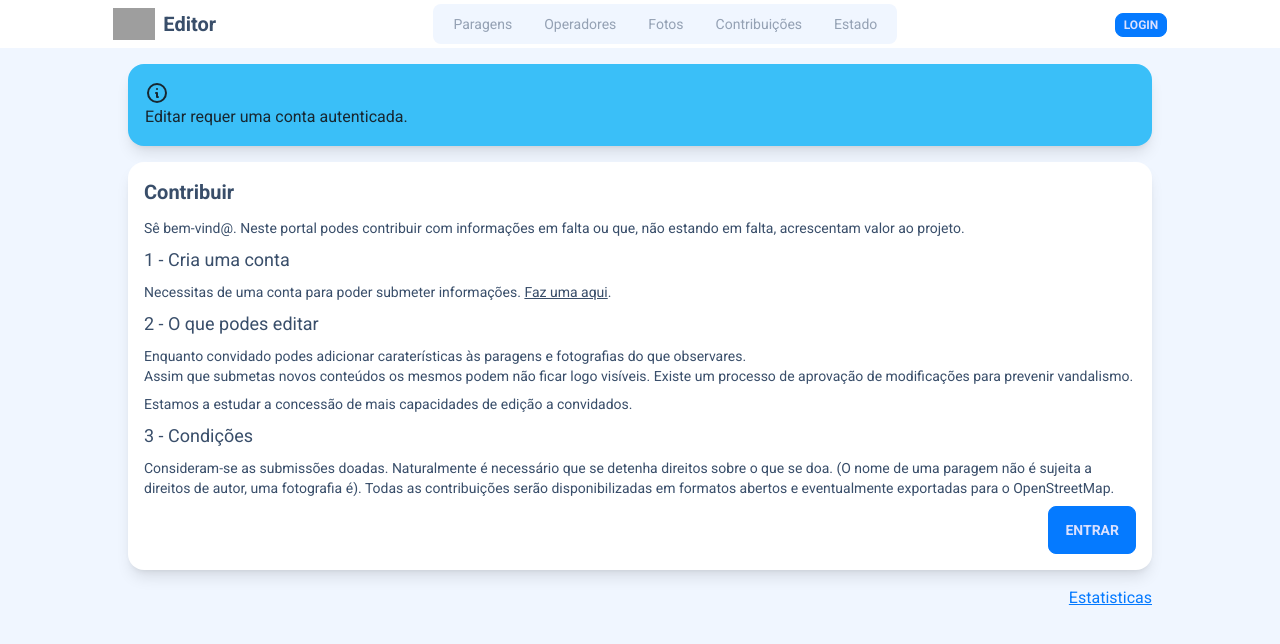
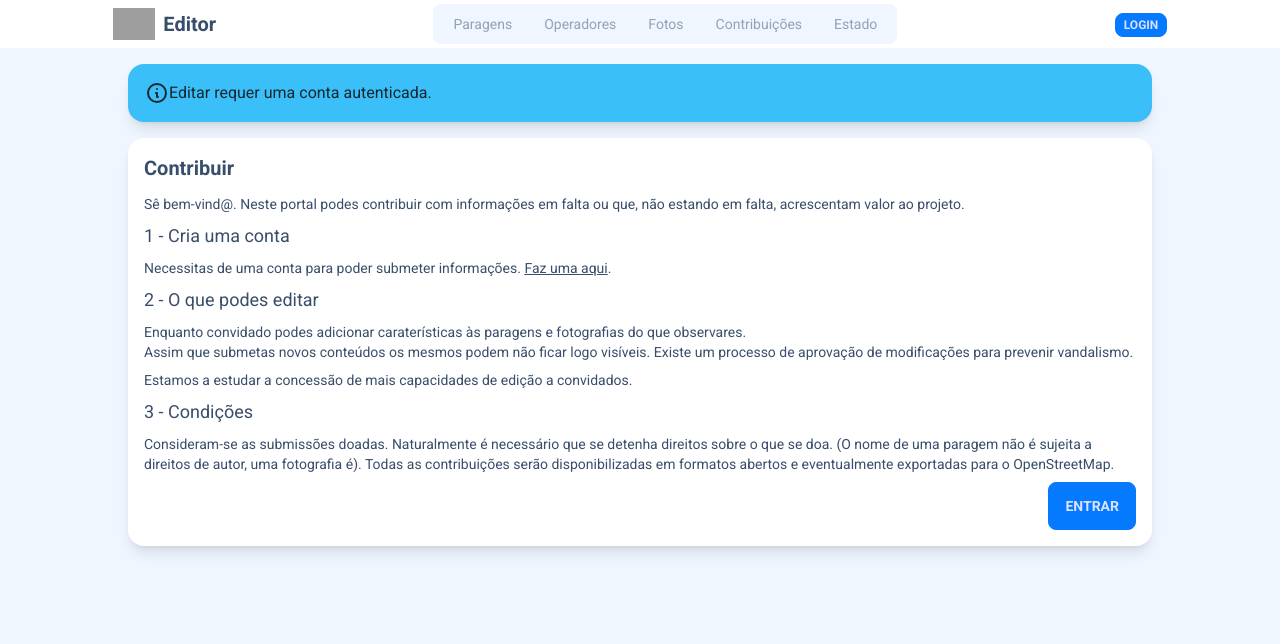
Before and after one commit to intermodalpt/web-editor, a SvelteKit app: page / in a window 1280 px wide. Shown: the top 644 px of the page. Built offline with nearby package versions, Linux system fonts and the light colour scheme; grey boxes are pictures that could not be loaded.

Commit message:
Update old login links and remove the block that prevented unauthenticated access to the contrib view

```diff
--- a/src/routes/+page.svelte
+++ b/src/routes/+page.svelte
@@ -12,7 +12,7 @@
 <div class="flex flex-col gap-4 w-full max-w-5xl mt-4 self-center">
 	{#if !$token}
 		<div class="alert alert-info shadow-lg">
-			<div>
+			<div class="flex">
 				<svg
 					xmlns="http://www.w3.org/2000/svg"
 					fill="none"
@@ -64,12 +64,9 @@
 			</div>
 			<div class="card-actions justify-end">
 				{#if !$token}
-					<a class="btn btn-primary" href="/auth">Entrar</a>
+					<a class="btn btn-primary" href="/login">Entrar</a>
 				{/if}
 			</div>
 		</div>
 	</div>
-	<div class="flex justify-end">
-		<a class="link link-primary" href="/stats">Estatisticas</a>
-	</div>
 </div>
--- a/src/routes/contrib/+page.js
+++ b/src/routes/contrib/+page.js
@@ -13,8 +13,4 @@ export async function load({ params, fetch }) {
 	}
 
 	const token = await loadToken(fetch);
-
-	if (!token) {
-		goto('/auth', { replaceState: true });
-	}
 }
```
